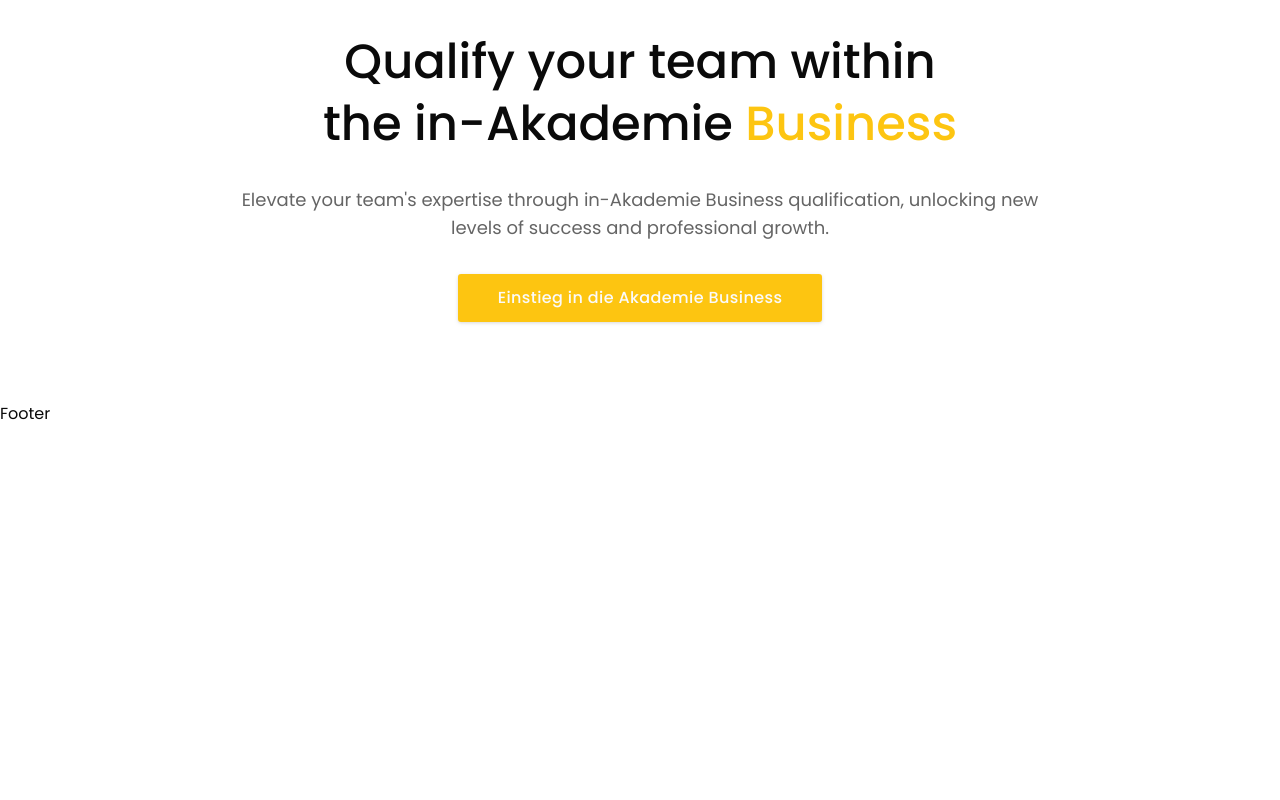
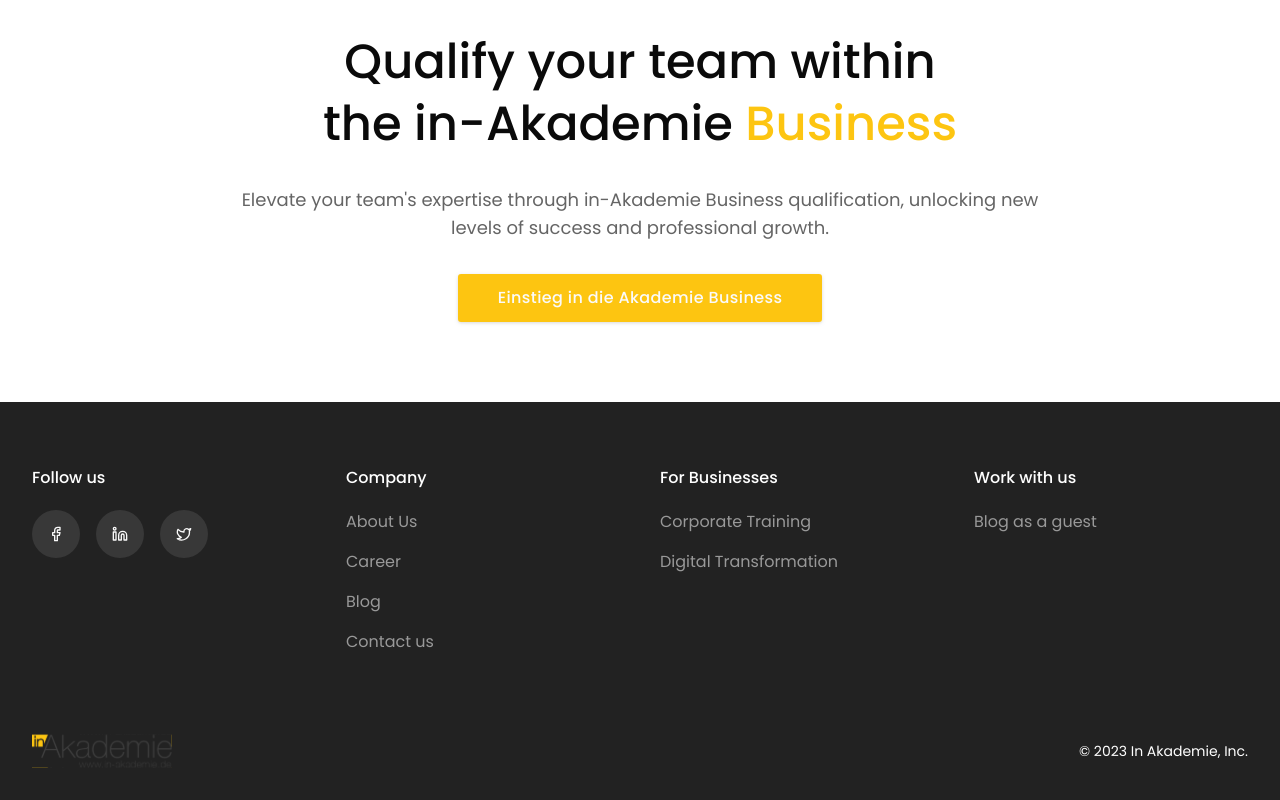
Before and after one commit to Saeed-Altout/new, a Next.js app: page / in a window 1280 px wide. Shown: the part 3651-4451 px from the top of the page. Before the commit the page ends 4077 px from the top, so only its background shows below. Built offline with nearby package versions, Linux system fonts and the light colour scheme.

Commit message:
feat(ui): create footer component.

```diff
--- a/app/(marketing)/_components/footer.tsx
+++ b/app/(marketing)/_components/footer.tsx
@@ -1,3 +1,83 @@
+import Image from "next/image";
+import Link from "next/link";
+import { Facebook, Linkedin, Twitter } from "lucide-react";
+
+import { links } from "@/constants";
+import { Button } from "@/components/ui/button";
+
 export const Footer = () => {
-  return <div>Footer</div>;
+  return (
+    <footer className="pt-16 pb-8 bg-[#222222]">
+      <div className="max-w-screen-xl mx-auto px-4 md:px-8 space-y-20">
+        <div className="w-full grid grid-cols-1 md:grid-cols-2 lg:grid-cols-4 gap-10">
+          <div className="flex flex-col gap-5">
+            <h3 className="text-white font-medium">Follow us</h3>
+            <div className="flex gap-4">
+              <Button
+                size="icon"
+                asChild
+                className="rounded-full bg-[#383838] hover:bg-[#383838] hover:text-[#FDC511] duration-300 ease-in-out"
+              >
+                <Link href="/" target="_blank">
+                  <Facebook className="h-5 w-5" />
+                  <span className="sr-only">Facebook</span>
+                </Link>
+              </Button>
+              <Button
+                size="icon"
+                asChild
+                className="rounded-full bg-[#383838] hover:bg-[#383838] hover:text-[#FDC511] duration-300 ease-in-out"
+              >
+                <Link href="/" target="_blank">
+                  <Linkedin className="h-5 w-5" />
+                  <span className="sr-only">Linkedin</span>
+                </Link>
+              </Button>
+              <Button
+                size="icon"
+                asChild
+                className="rounded-full bg-[#383838] hover:bg-[#383838] hover:text-[#FDC511] duration-300 ease-in-out"
+              >
+                <Link href="/" target="_blank">
+                  <Twitter className="h-5 w-5" />
+                  <span className="sr-only">Twitter</span>
+                </Link>
+              </Button>
+            </div>
+          </div>
+          {links.map((link, index) => (
+            <div key={index} className="flex flex-col gap-5">
+              <h3 className="text-white font-medium">{link.title}</h3>
+              <ul className="flex flex-col gap-4">
+                {link.links.map((item, index) => (
+                  <li key={index}>
+                    <Link
+                      href={item.href}
+                      className="text-[#999999] font-normal whitespace-nowrap hover:underline hover:text-white duration-300 ease-in-out"
+                    >
+                      {item.name}
+                    </Link>
+                  </li>
+                ))}
+              </ul>
+            </div>
+          ))}
+        </div>
+        <div className="w-full flex flex-col sm:flex-row justify-between items-center gap-5">
+          <Link href="/" className="h-full flex justify-center items-center">
+            <Image
+              src="/logo-light.svg"
+              alt="E-In-Akademie Logo Light"
+              width={139.75}
+              height={33.27}
+              priority
+            />
+          </Link>
+          <p className="text-white font-normal text-sm">
+            © 2023 In Akademie, Inc.
+          </p>
+        </div>
+      </div>
+    </footer>
+  );
 };
--- a/constants/index.ts
+++ b/constants/index.ts
@@ -134,7 +134,6 @@
     href: "/",
   },
 ];
-
 export const categories = [
   {
     id: 0,
@@ -177,3 +176,32 @@
     courses: 7,
   },
 ];
+export const links = [
+  {
+    id: 0,
+    title: "Company",
+    links: [
+      { id: 0, name: "About Us", href: "/about-us" },
+      { id: 1, name: "Career", href: "/career" },
+      { id: 2, name: "Blog", href: "/blog" },
+      { id: 3, name: "Contact us", href: "/contact-us" },
+    ],
+  },
+  {
+    id: 1,
+    title: "For Businesses",
+    links: [
+      { id: 0, name: "Corporate Training", href: "/corporate-training" },
+      {
+        id: 1,
+        name: "Digital Transformation",
+        href: "/digital-transformation",
+      },
+    ],
+  },
+  {
+    id: 2,
+    title: "Work with us",
+    links: [{ id: 0, name: "Blog as a guest", href: "/blog-guest" }],
+  },
+];
```
